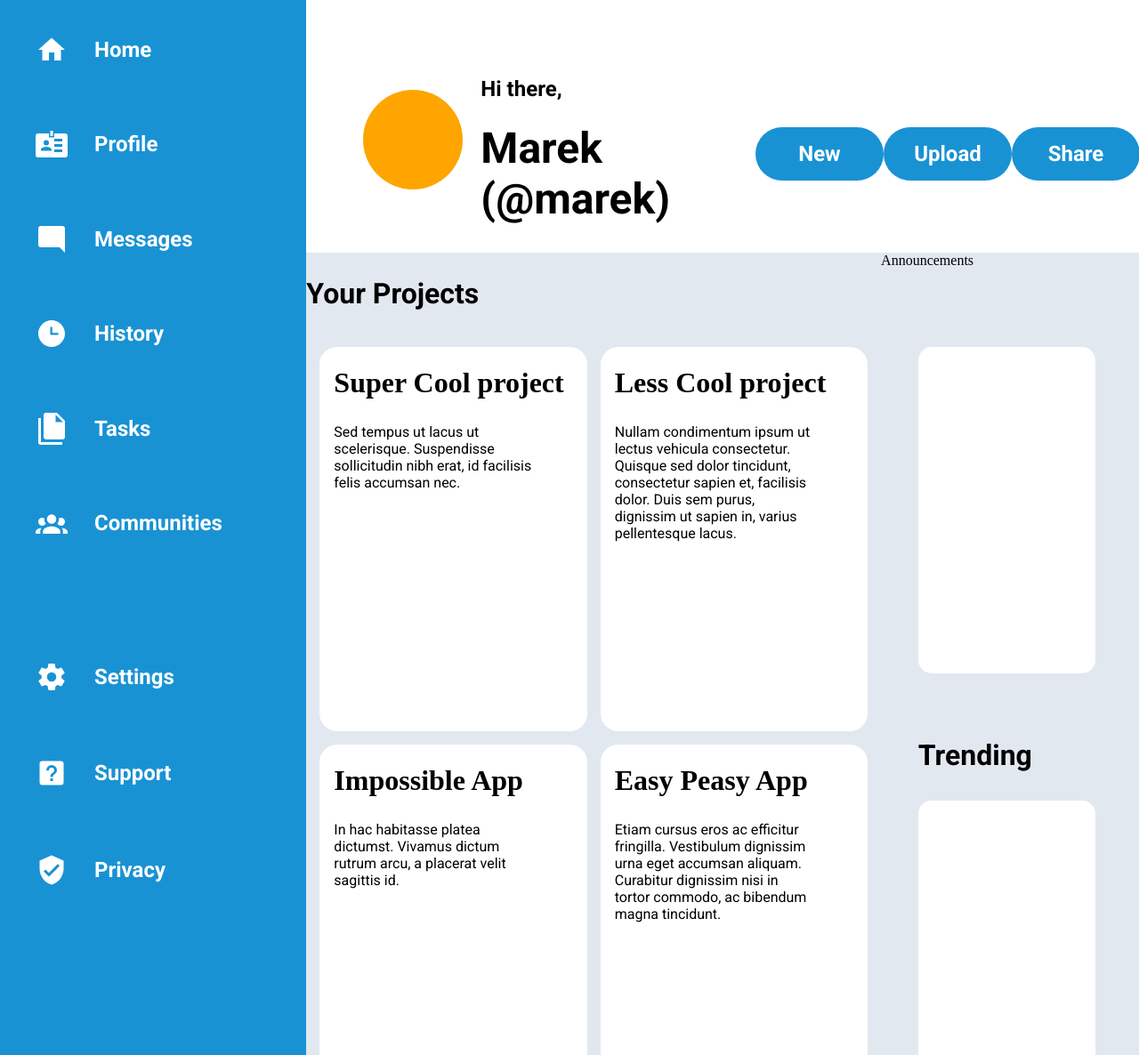
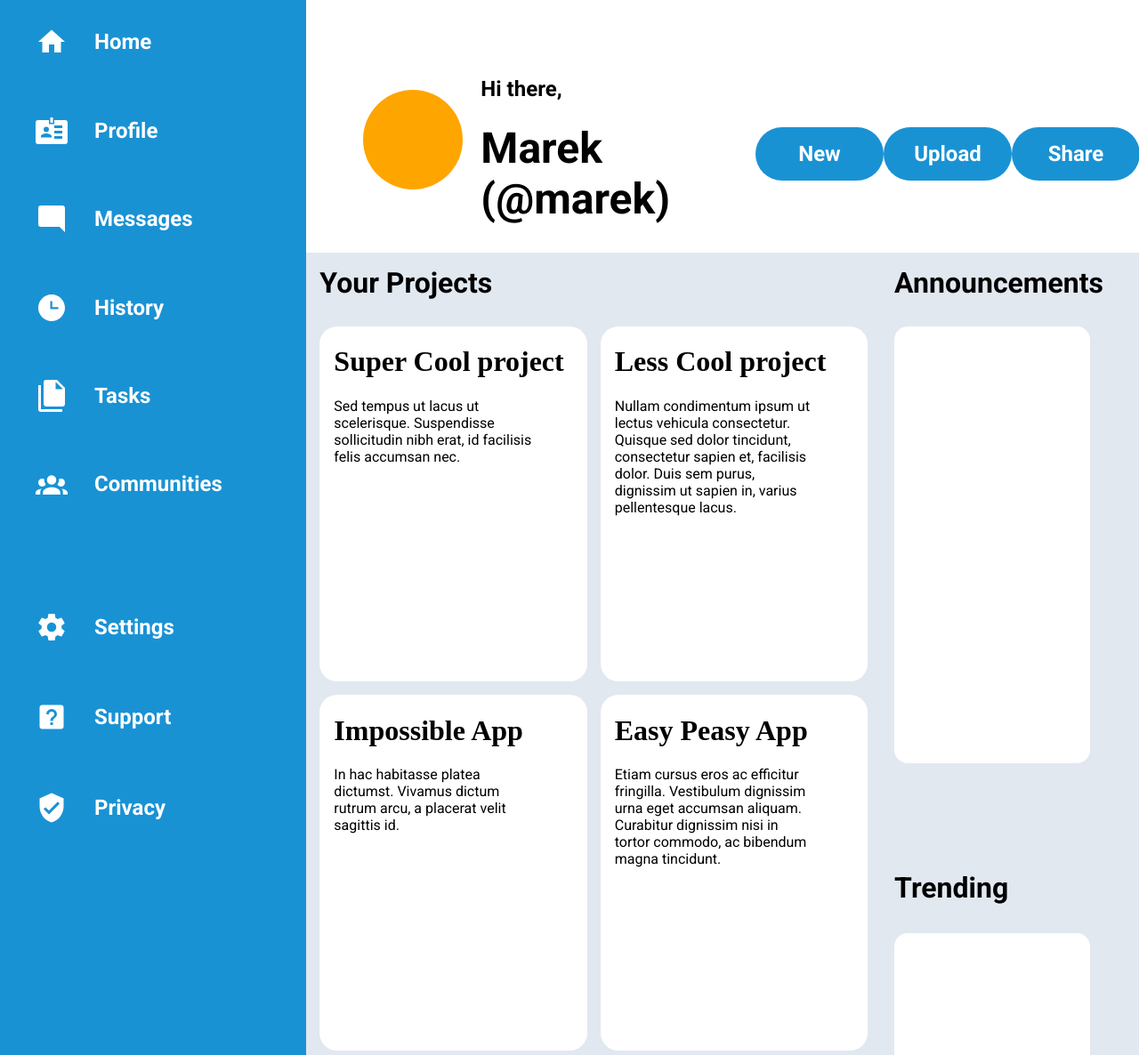
Before and after one commit to Marecho-Dev/odin-admin-dashboard, a plain HTML site: page index.html in a window 1280 px wide. Shown: the part 160-1346 px from the top of the page at 89% size. Drawn offline with Linux system fonts and the light colour scheme.

Commit message:
fixed some grid issues with the main-content container

```diff
--- a/styles.css
+++ b/styles.css
@@ -216,15 +216,16 @@ button{
 
 .new{
     display: grid;
-    grid-template-columns: 1fr 10fr;
-    grid-template-rows:4fr 1fr 4fr 4fr;
+    /* grid-template-columns: 1fr 10fr; */
+    grid-template-columns:1fr;
+    grid-template-rows:4fr 1fr 4fr;
     grid-row:2/3;
     grid-column:2/3;
     padding:15px;
 }
 
 .Announcements{
-    grid-column: 2/3;
+    /* grid-column: 2/3; */
     align-self:start;
     height:90%;
     width:75%;
@@ -233,7 +234,7 @@ button{
 }
 
 .Trending{
-    grid-column: 2/3;
+    /* grid-column: 2/3; */
     align-self:start;
     height:90%;
     width:75%;
@@ -242,25 +243,32 @@ button{
 }
 
 p{
-    grid-column: 2/3;
+    /* grid-column: 2/3; */
     font-family:"Roboto";
     font-size:2em;
     font-weight:bold;
-    align-self: start;
+    align-self: end;
     width:80%;
 }
 
 h2{
-
+    padding:15px;
+    margin:0;
     font-family:"Roboto";
     font-size:2em;
     font-weight:bold;
-    align-self: start;
+    align-self: end;
     width:80%;
 }
 .section-header{
     grid-row:1/2;
     grid-column: 2/3;
+    font-family:"Roboto";
+    font-size:2em;
+    font-weight:bold;
+    align-self: end;
+    width:80%;
+    padding:15px;
 }
 .test{
 
```
